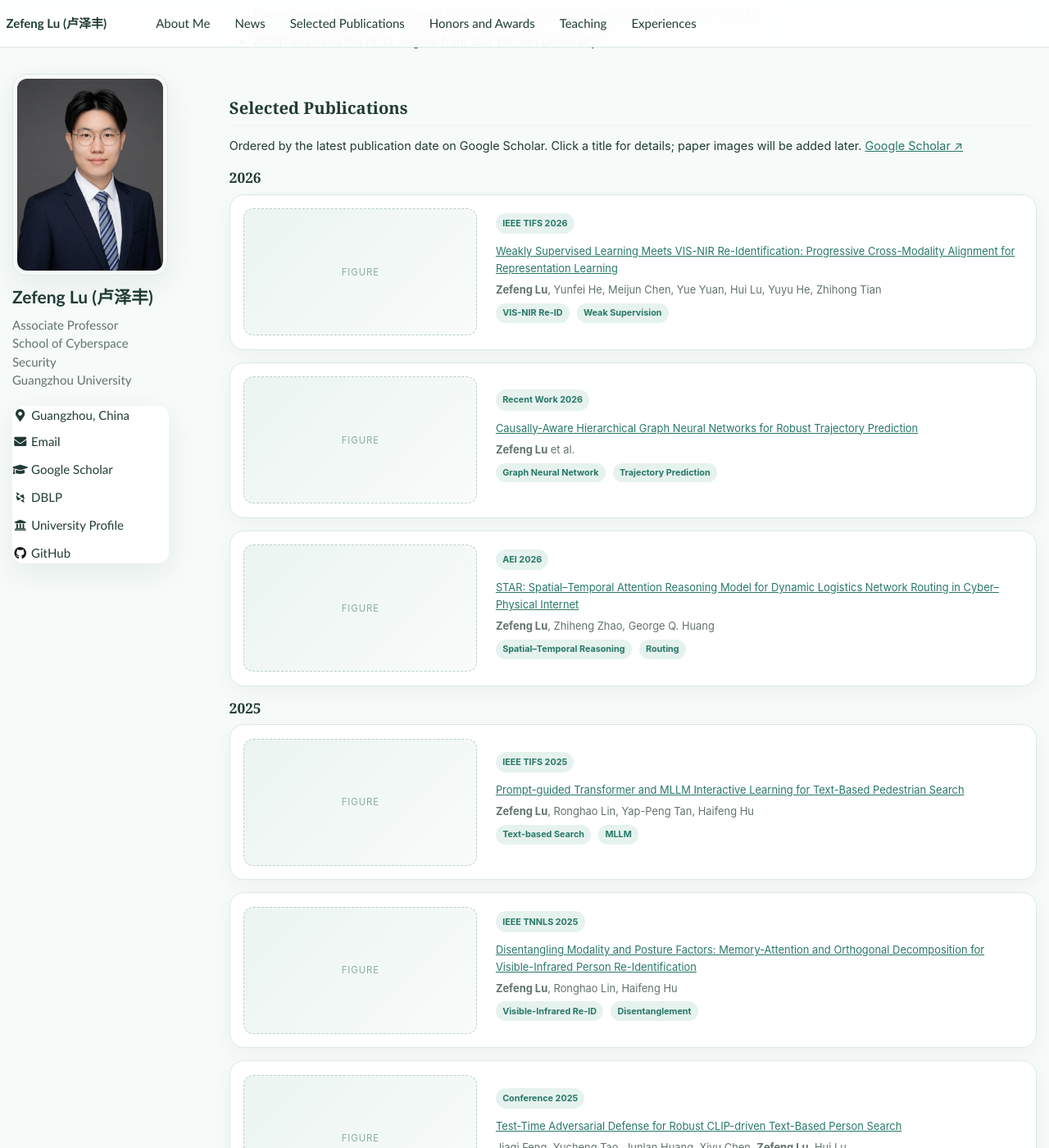
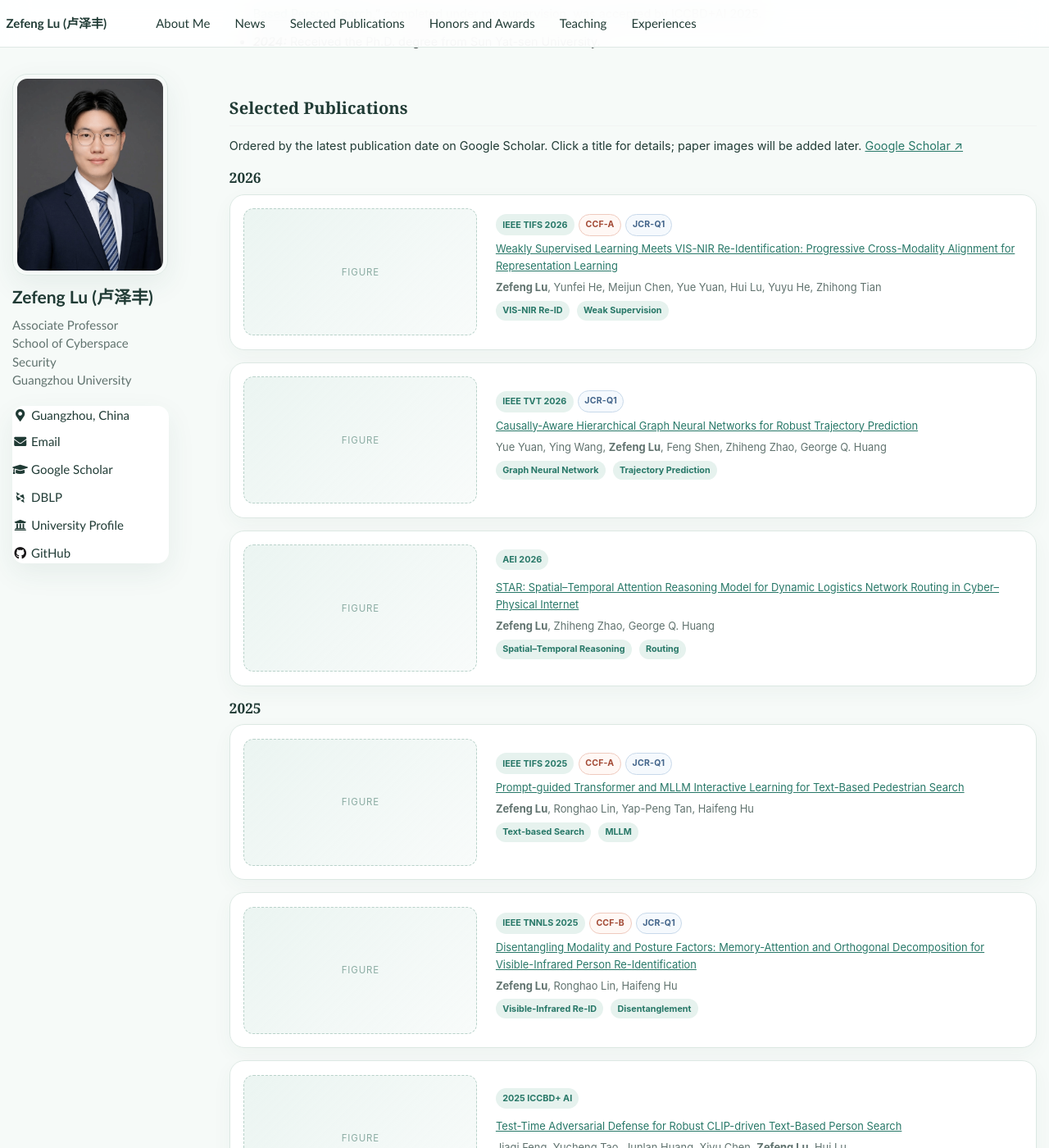
Before and after one commit to ZefengLU-GZHU/zefenglu-gzhu.github.io, a Jekyll site: the page built from _pages/about.md, in a window 1280 px wide and 1400 px high, scrolled down 907 px. Shown: the whole window at 82% size. Built offline with Jekyll 4.4.1, drawn with Linux system fonts in a browser that asks for light colours; some web fonts are replaced; our own code applies the rules of GitHub Pages for plain Markdown files; some of the changed text lies outside the part shown.

Commit message:
Refine publication venues and rankings

```diff
--- a/_includes/head.html
+++ b/_includes/head.html
@@ -11,7 +11,7 @@
 </script>
 
 <!-- For all browsers -->
-<link rel="stylesheet" href="assets/css/main.css?v=20260727-5">
+<link rel="stylesheet" href="assets/css/main.css?v=20260727-6">
 
 <meta http-equiv="cleartype" content="on">
 <meta name="theme-color" content="#f6faf8">
--- a/_pages/about.md
+++ b/_pages/about.md
@@ -77,7 +77,7 @@ redirect_from:
 <div class="paper-box">
 <div class="paper-box-image"><div class="paper-placeholder"><span>IMAGE<br><small>待补充</small></span></div></div>
 <div class="paper-box-text" markdown="1">
-<div class="badge">IEEE TIFS 2026</div>
+<div class="paper-labels"><span class="badge">IEEE TIFS 2026</span><span class="paper-rank paper-rank-ccf">CCF-A</span><span class="paper-rank paper-rank-jcr">JCR-Q1</span></div>
 
 [Weakly Supervised Learning Meets VIS-NIR Re-Identification: Progressive Cross-Modality Alignment for Representation Learning](https://scholar.google.com/citations?view_op=view_citation&hl=en&user=wn7Q6h0AAAAJ&citation_for_view=wn7Q6h0AAAAJ:0EnyYjriUFMC)
 
@@ -90,11 +90,11 @@ redirect_from:
 <div class="paper-box">
 <div class="paper-box-image"><div class="paper-placeholder"><span>IMAGE<br><small>待补充</small></span></div></div>
 <div class="paper-box-text" markdown="1">
-<div class="badge"><span class="lang-zh">近期成果 2026</span><span class="lang-en">Recent Work 2026</span></div>
+<div class="paper-labels"><span class="badge">IEEE TVT 2026</span><span class="paper-rank paper-rank-jcr">JCR-Q1</span></div>
 
 [Causally-Aware Hierarchical Graph Neural Networks for Robust Trajectory Prediction](https://scholar.google.com/citations?view_op=view_citation&hl=en&user=wn7Q6h0AAAAJ&citation_for_view=wn7Q6h0AAAAJ:hqOjcs7Dif8C)
 
-**Zefeng Lu** et al.
+Yue Yuan, Ying Wang, **Zefeng Lu**, Feng Shen, Zhiheng Zhao, George Q. Huang
 
 <span class="paper-topic">Graph Neural Network</span> <span class="paper-topic">Trajectory Prediction</span>
 </div>
@@ -118,7 +118,7 @@ redirect_from:
 <div class="paper-box">
 <div class="paper-box-image"><div class="paper-placeholder"><span>IMAGE<br><small>待补充</small></span></div></div>
 <div class="paper-box-text" markdown="1">
-<div class="badge">IEEE TIFS 2025</div>
+<div class="paper-labels"><span class="badge">IEEE TIFS 2025</span><span class="paper-rank paper-rank-ccf">CCF-A</span><span class="paper-rank paper-rank-jcr">JCR-Q1</span></div>
 
 [Prompt-guided Transformer and MLLM Interactive Learning for Text-Based Pedestrian Search](https://scholar.google.com/citations?view_op=view_citation&hl=en&user=wn7Q6h0AAAAJ&citation_for_view=wn7Q6h0AAAAJ:_FxGoFyzp5QC)
 
@@ -131,7 +131,7 @@ redirect_from:
 <div class="paper-box">
 <div class="paper-box-image"><div class="paper-placeholder"><span>IMAGE<br><small>待补充</small></span></div></div>
 <div class="paper-box-text" markdown="1">
-<div class="badge">IEEE TNNLS 2025</div>
+<div class="paper-labels"><span class="badge">IEEE TNNLS 2025</span><span class="paper-rank paper-rank-ccf">CCF-B</span><span class="paper-rank paper-rank-jcr">JCR-Q1</span></div>
 
 [Disentangling Modality and Posture Factors: Memory-Attention and Orthogonal Decomposition for Visible-Infrared Person Re-Identification](https://scholar.google.com/citations?view_op=view_citation&hl=en&user=wn7Q6h0AAAAJ&citation_for_view=wn7Q6h0AAAAJ:YsMSGLbcyi4C)
 
@@ -144,7 +144,7 @@ redirect_from:
 <div class="paper-box">
 <div class="paper-box-image"><div class="paper-placeholder"><span>IMAGE<br><small>待补充</small></span></div></div>
 <div class="paper-box-text" markdown="1">
-<div class="badge"><span class="lang-zh">会议论文 2025</span><span class="lang-en">Conference 2025</span></div>
+<div class="badge">2025 ICCBD+ AI</div>
 
 [Test-Time Adversarial Defense for Robust CLIP-driven Text-Based Person Search](https://scholar.google.com/citations?view_op=view_citation&hl=en&user=wn7Q6h0AAAAJ&citation_for_view=wn7Q6h0AAAAJ:UebtZRa9Y70C)
 
@@ -157,11 +157,11 @@ Jiaqi Feng, Yucheng Tao, Junlan Huang, Xiyu Chen, **Zefeng Lu**, Hui Lu
 <div class="paper-box">
 <div class="paper-box-image"><div class="paper-placeholder"><span>IMAGE<br><small>待补充</small></span></div></div>
 <div class="paper-box-text" markdown="1">
-<div class="badge"><span class="lang-zh">会议论文 2025</span><span class="lang-en">Conference 2025</span></div>
+<div class="paper-labels"><span class="badge">2025 IEEE DSC</span><span class="paper-rank paper-rank-ccf">CCF-C</span></div>
 
 [The Pursuer of Light: Exploration and Evolution of DAST Technology in XSS Vulnerability Detection](https://scholar.google.com/citations?view_op=view_citation&hl=en&user=wn7Q6h0AAAAJ&citation_for_view=wn7Q6h0AAAAJ:Se3iqnhoufwC)
 
-Youpeng Li, **Zefeng Lu**, Zhigang Wang et al.
+Youpeng Li, **Zefeng Lu**, Zhigang Wang, Yanli Chen, Yuyu He, Hui Lu
 
 <span class="paper-topic">DAST</span> <span class="paper-topic">XSS Detection</span>
 </div>
@@ -170,11 +170,11 @@ Youpeng Li, **Zefeng Lu**, Zhigang Wang et al.
 <div class="paper-box">
 <div class="paper-box-image"><div class="paper-placeholder"><span>IMAGE<br><small>待补充</small></span></div></div>
 <div class="paper-box-text" markdown="1">
-<div class="badge"><span class="lang-zh">近期成果 2025</span><span class="lang-en">Recent Work 2025</span></div>
+<div class="paper-labels"><span class="badge">2025 IEEE DSC</span><span class="paper-rank paper-rank-ccf">CCF-C</span></div>
 
 [The Dawn of Intelligent Fuzzing: Exploring the Application of Large Language Models in Fuzzing](https://scholar.google.com/citations?view_op=view_citation&hl=en&user=wn7Q6h0AAAAJ&citation_for_view=wn7Q6h0AAAAJ:roLk4NBRz8UC)
 
-Zhourui Zhang, **Zefeng Lu** et al.
+Zhourui Zhang, **Zefeng Lu**, Yanli Chen, Yuyu He, Zhigang Wang, Hui Lu, Jinghang Wu
 
 <span class="paper-topic">LLM</span> <span class="paper-topic">Fuzzing</span>
 </div>
@@ -185,7 +185,7 @@ Zhourui Zhang, **Zefeng Lu** et al.
 <div class="paper-box">
 <div class="paper-box-image"><div class="paper-placeholder"><span>IMAGE<br><small>待补充</small></span></div></div>
 <div class="paper-box-text" markdown="1">
-<div class="badge">IEEE TIFS 2024</div>
+<div class="paper-labels"><span class="badge">IEEE TIFS 2024</span><span class="paper-rank paper-rank-ccf">CCF-A</span><span class="paper-rank paper-rank-jcr">JCR-Q1</span></div>
 
 [Mind the Inconsistent Semantics in Positive Pairs: Semantic Aligning and Multimodal Contrastive Learning for Text-Based Pedestrian Search](https://scholar.google.com/citations?view_op=view_citation&hl=en&user=wn7Q6h0AAAAJ&citation_for_view=wn7Q6h0AAAAJ:eQOLeE2rZwMC)
 
@@ -198,7 +198,7 @@ Zhourui Zhang, **Zefeng Lu** et al.
 <div class="paper-box">
 <div class="paper-box-image"><div class="paper-placeholder"><span>IMAGE<br><small>待补充</small></span></div></div>
 <div class="paper-box-text" markdown="1">
-<div class="badge">IEEE TMM 2024</div>
+<div class="paper-labels"><span class="badge">IEEE TMM 2024</span><span class="paper-rank paper-rank-ccf">CCF-A</span><span class="paper-rank paper-rank-jcr">JCR-Q1</span></div>
 
 [Tri-level Modality-Information Disentanglement for Visible-Infrared Person Re-Identification](https://scholar.google.com/citations?view_op=view_citation&hl=en&user=wn7Q6h0AAAAJ&citation_for_view=wn7Q6h0AAAAJ:Y0pCki6q_DkC)
 
@@ -213,7 +213,7 @@ Zhourui Zhang, **Zefeng Lu** et al.
 <div class="paper-box">
 <div class="paper-box-image"><div class="paper-placeholder"><span>IMAGE<br><small>待补充</small></span></div></div>
 <div class="paper-box-text" markdown="1">
-<div class="badge">IEEE TITS 2023</div>
+<div class="paper-labels"><span class="badge">IEEE TITS 2023</span><span class="paper-rank paper-rank-ccf">CCF-B</span><span class="paper-rank paper-rank-jcr">JCR-Q1</span></div>
 
 [Graph-Based Progressive Fusion Network for Multi-Modality Vehicle Re-Identification](https://scholar.google.com/citations?view_op=view_citation&hl=en&user=wn7Q6h0AAAAJ&citation_for_view=wn7Q6h0AAAAJ:Tyk-4Ss8FVUC)
 
@@ -226,7 +226,7 @@ Qiaolin He, **Zefeng Lu**, Zihan Wang, Haifeng Hu
 <div class="paper-box">
 <div class="paper-box-image"><div class="paper-placeholder"><span>IMAGE<br><small>待补充</small></span></div></div>
 <div class="paper-box-text" markdown="1">
-<div class="badge">IEEE TIFS 2023</div>
+<div class="paper-labels"><span class="badge">IEEE TIFS 2023</span><span class="paper-rank paper-rank-ccf">CCF-A</span><span class="paper-rank paper-rank-jcr">JCR-Q1</span></div>
 
 [Modality and Camera Factors Bi-Disentanglement for NIR-VIS Object Re-Identification](https://scholar.google.com/citations?view_op=view_citation&hl=en&user=wn7Q6h0AAAAJ&citation_for_view=wn7Q6h0AAAAJ:IjCSPb-OGe4C)
 
@@ -239,7 +239,7 @@ Qiaolin He, **Zefeng Lu**, Zihan Wang, Haifeng Hu
 <div class="paper-box">
 <div class="paper-box-image"><div class="paper-placeholder"><span>IMAGE<br><small>待补充</small></span></div></div>
 <div class="paper-box-text" markdown="1">
-<div class="badge">IEEE TITS 2023</div>
+<div class="paper-labels"><span class="badge">IEEE TITS 2023</span><span class="paper-rank paper-rank-ccf">CCF-B</span><span class="paper-rank paper-rank-jcr">JCR-Q1</span></div>
 
 [Mask-Aware Pseudo Label Denoising for Unsupervised Vehicle Re-Identification](https://scholar.google.com/citations?view_op=view_citation&hl=en&user=wn7Q6h0AAAAJ&citation_for_view=wn7Q6h0AAAAJ:UeHWp8X0CEIC)
 
@@ -252,7 +252,7 @@ Qiaolin He, **Zefeng Lu**, Zihan Wang, Haifeng Hu
 <div class="paper-box">
 <div class="paper-box-image"><div class="paper-placeholder"><span>IMAGE<br><small>待补充</small></span></div></div>
 <div class="paper-box-text" markdown="1">
-<div class="badge">IEEE TITS 2023</div>
+<div class="paper-labels"><span class="badge">IEEE TITS 2023</span><span class="paper-rank paper-rank-ccf">CCF-B</span><span class="paper-rank paper-rank-jcr">JCR-Q1</span></div>
 
 [MART: Mask-Aware Reasoning Transformer for Vehicle Re-Identification](https://scholar.google.com/citations?view_op=view_citation&hl=en&user=wn7Q6h0AAAAJ&citation_for_view=wn7Q6h0AAAAJ:qjMakFHDy7sC)
 
@@ -265,11 +265,11 @@ Qiaolin He, **Zefeng Lu**, Zihan Wang, Haifeng Hu
 <div class="paper-box">
 <div class="paper-box-image"><div class="paper-placeholder"><span>IMAGE<br><small>待补充</small></span></div></div>
 <div class="paper-box-text" markdown="1">
-<div class="badge"><span class="lang-zh">车辆重识别</span><span class="lang-en">Vehicle Re-ID</span></div>
+<div class="badge">Electronics Letters 2022</div>
 
 [Common Visual Part Alignment for Vehicle Re-Identification](https://scholar.google.com/citations?view_op=view_citation&hl=en&user=wn7Q6h0AAAAJ&citation_for_view=wn7Q6h0AAAAJ:u-x6o8ySG0sC)
 
-**Zefeng Lu** et al.
+**Zefeng Lu**, Ronghao Lin, Huahui Deng, Haifeng Hu, Zhenwu Chen
 
 <span class="paper-topic">Vehicle Re-ID</span> <span class="paper-topic">Part Alignment</span>
 </div>
@@ -278,7 +278,7 @@ Qiaolin He, **Zefeng Lu**, Zihan Wang, Haifeng Hu
 <div class="paper-box">
 <div class="paper-box-image"><div class="paper-placeholder"><span>IMAGE<br><small>待补充</small></span></div></div>
 <div class="paper-box-text" markdown="1">
-<div class="badge">IEEE TITS 2022</div>
+<div class="paper-labels"><span class="badge">IEEE TITS 2022</span><span class="paper-rank paper-rank-ccf">CCF-B</span><span class="paper-rank paper-rank-jcr">JCR-Q1</span></div>
 
 [Identity-Unrelated Information Decoupling Model for Vehicle Re-Identification](https://scholar.google.com/citations?view_op=view_citation&hl=en&user=wn7Q6h0AAAAJ&citation_for_view=wn7Q6h0AAAAJ:d1gkVwhDpl0C)
 
--- a/assets/css/main.scss
+++ b/assets/css/main.scss
@@ -464,6 +464,42 @@ body.lang-zh .paper-placeholder::after {
   font-weight: 700;
 }
 
+.paper-labels {
+  display: flex;
+  flex-wrap: wrap;
+  align-items: center;
+  gap: 0.35rem;
+  margin-bottom: 0.45rem;
+}
+
+.paper-labels .badge,
+.paper-labels .paper-rank {
+  margin: 0;
+}
+
+.paper-rank {
+  display: inline-block;
+  padding: 0.2rem 0.5rem;
+  border: 1px solid #d7e3df;
+  border-radius: 999px;
+  background: #fff;
+  font-size: 0.7rem;
+  font-weight: 700;
+  letter-spacing: 0.02em;
+}
+
+.paper-rank-ccf {
+  color: #a34a35;
+  border-color: #efcabe;
+  background: #fff8f5;
+}
+
+.paper-rank-jcr {
+  color: #42648a;
+  border-color: #c8d9ea;
+  background: #f5f9fd;
+}
+
 .paper-link {
   display: inline-flex;
   align-items: center;
```
